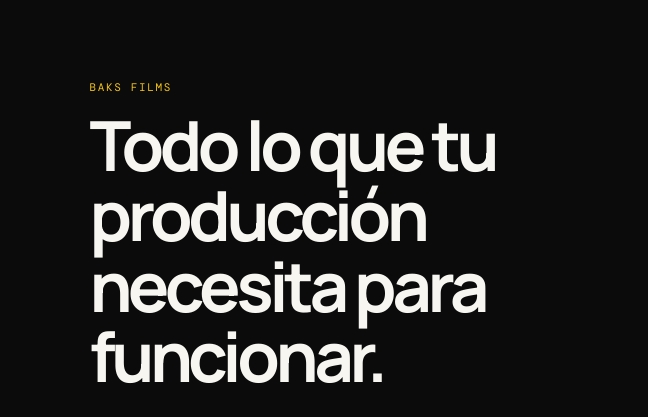
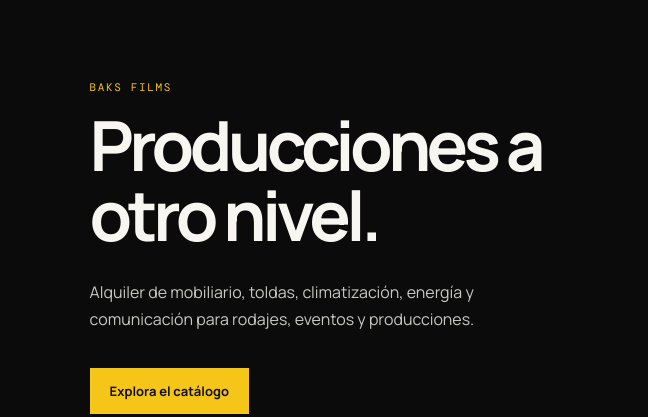
Before and after one commit to bernardoakenny-ui/BAKSRENTALS, a website: page index.html in a window 1280 px wide. Shown: the part 139-556 px from the top of the page, 0-648 px from the left. Drawn offline with nearby package versions, Linux system fonts and the light colour scheme; grey boxes are pictures that could not be loaded.

Commit message:
Update hero branding copy

```diff
--- a/index.html
+++ b/index.html
@@ -4,7 +4,7 @@
     <meta charset="UTF-8" />
     <meta name="viewport" content="width=device-width, initial-scale=1.0" />
     <meta name="description" content="Alquiler de mobiliario y soporte para producciones." />
-    <title>BAKS Rentals | Producciones sin fricción</title>
+    <title>BAKS Rentals | Producciones a otro nivel</title>
     <link rel="stylesheet" href="styles.css" />
     <link rel="stylesheet" href="desktop-catalog.css" />
     <link rel="stylesheet" href="brand-assets.css" />
@@ -17,7 +17,7 @@
 
     <main>
       <section class="hero" id="inicio">
-        <div class="hero-content"><p class="eyebrow">BAKS FILMS</p><h1>Todo lo que tu producción necesita para funcionar.</h1><p>Alquiler de mobiliario, toldas, climatización, energía y comunicación para rodajes, eventos y producciones.</p><a class="button button-primary" href="#catalogo">Explora el catálogo</a></div>
+        <div class="hero-content"><p class="eyebrow">BAKS FILMS</p><h1>Producciones a otro nivel.</h1><p>Alquiler de mobiliario, toldas, climatización, energía y comunicación para rodajes, eventos y producciones.</p><a class="button button-primary" href="#catalogo">Explora el catálogo</a></div>
         <div class="hero-image" role="img" aria-label="Escena de soporte para producción BAKS Rentals"></div>
       </section>
 
```
